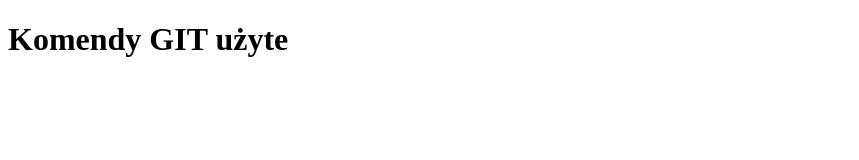
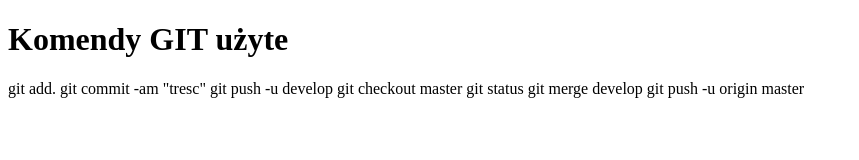
Before and after one commit to MIchalVoldiNiemczyk/WSB2903, a plain HTML site: page index.html in a window 1280 px wide. Shown: the whole page, without its empty margins (0-859 px from the left). Drawn offline with Linux system fonts and the light colour scheme.

Commit message:
dodanie tresci

```diff
--- a/index.html
+++ b/index.html
@@ -7,5 +7,13 @@
 </head>
 <body>
     <h1>Komendy GIT użyte</h1>
+    <p> git add.
+        git commit -am "tresc"
+        git push -u develop
+        git checkout master
+        git status
+        git merge develop
+        git push -u origin master
+    </p>
 </body>
 </html>
```
